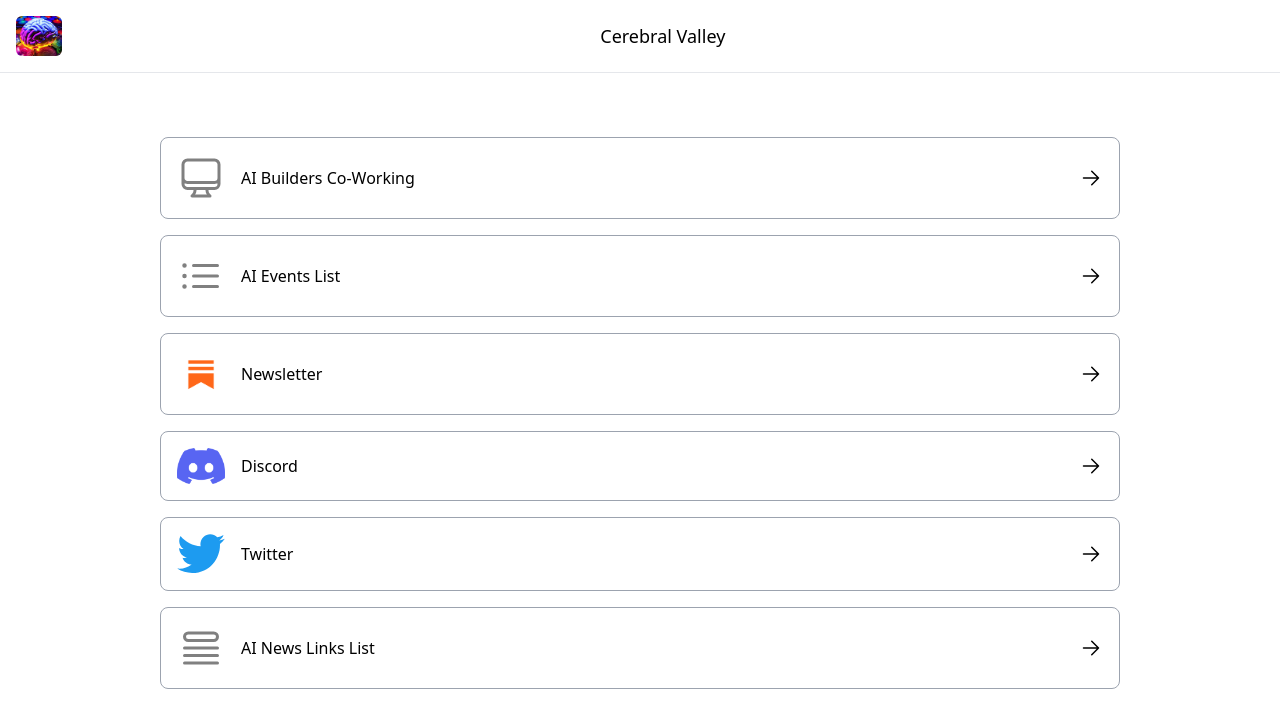
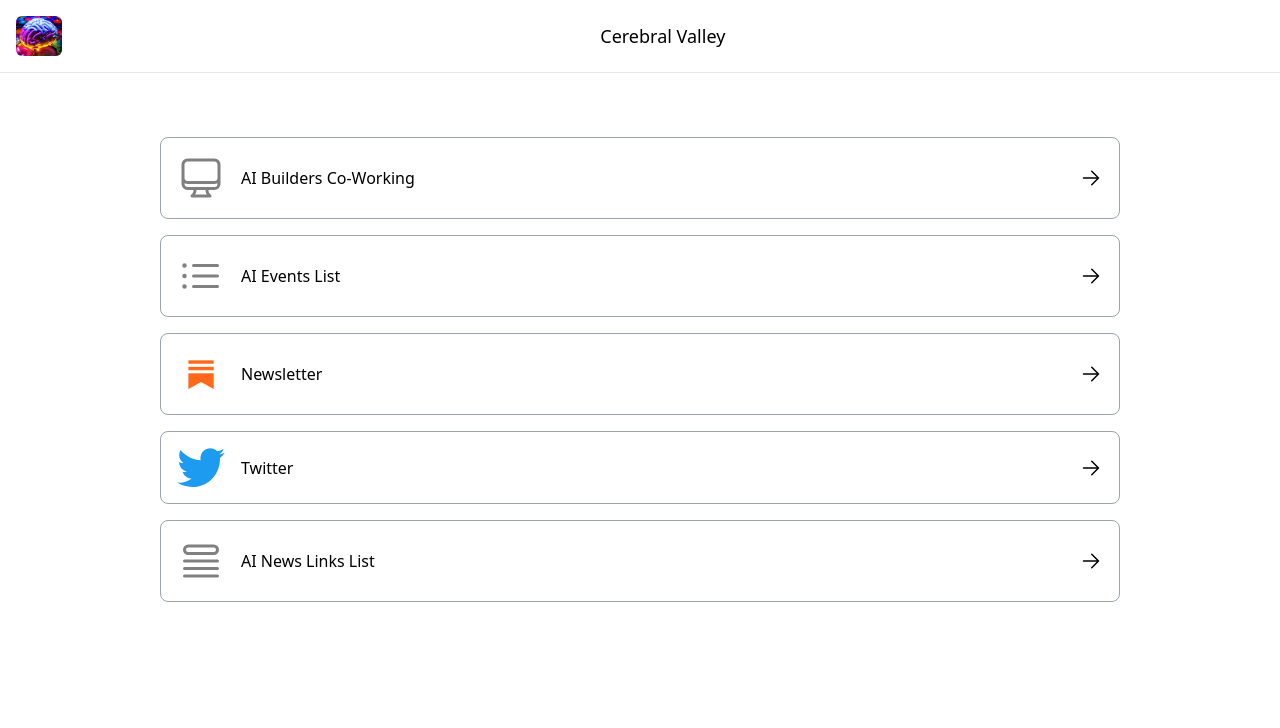
Before and after one commit to iporollo/cerebralvalley-landing, a Next.js app: page / in a window 1280 px wide. Shown: the top 728 px of the page. Built offline with nearby package versions, Linux system fonts and the light colour scheme.

Commit message:
remove discord

```diff
--- a/src/pages/index.tsx
+++ b/src/pages/index.tsx
@@ -134,39 +134,6 @@
           </li>
           <li className=" border border-gray-400 rounded-lg hover:bg-gray-200 mb-4">
             <a
-              href="https://discord.gg/kApBrN8uqv"
-              target="_blank"
-              rel="noopener noreferrer"
-              className="flex items-center p-4 flex justify-between items-center"
-            >
-              <div className="flex items-center">
-                <img
-                  src="/discord_logo.png"
-                  alt="logo"
-                  className="rounded-md pr-4"
-                  style={{ height: 'auto', width: 64 }}
-                />
-                Discord
-              </div>
-
-              <svg
-                xmlns="http://www.w3.org/2000/svg"
-                fill="none"
-                viewBox="0 0 24 24"
-                strokeWidth="1.5"
-                stroke="currentColor"
-                className="w-6 h-6"
-              >
-                <path
-                  strokeLinecap="round"
-                  strokeLinejoin="round"
-                  d="M4.5 12h15m0 0l-6.75-6.75M19.5 12l-6.75 6.75"
-                />
-              </svg>
-            </a>
-          </li>
-          <li className=" border border-gray-400 rounded-lg hover:bg-gray-200 mb-4">
-            <a
               href="https://twitter.com/whatsnewinai"
               target="_blank"
               rel="noopener noreferrer"
```
Also changed, not shown: public/discord_logo.png (deleted).
